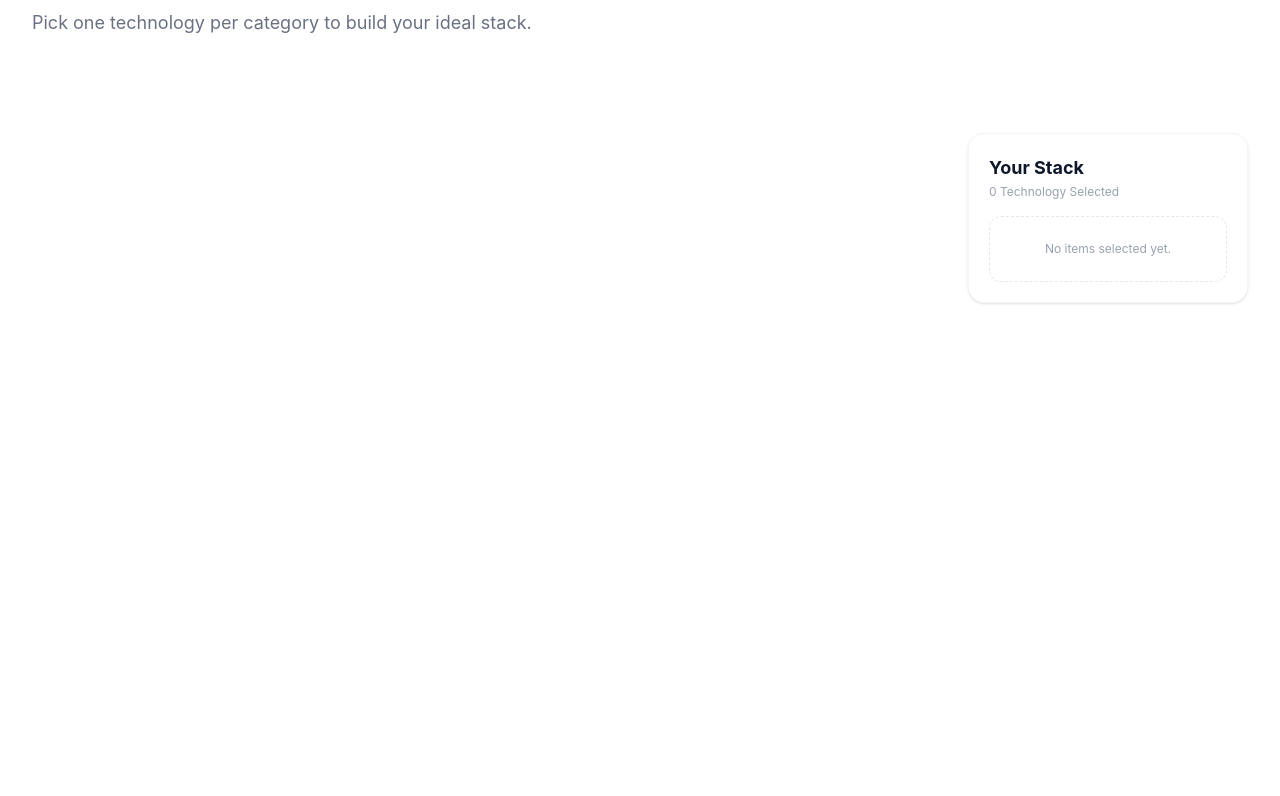
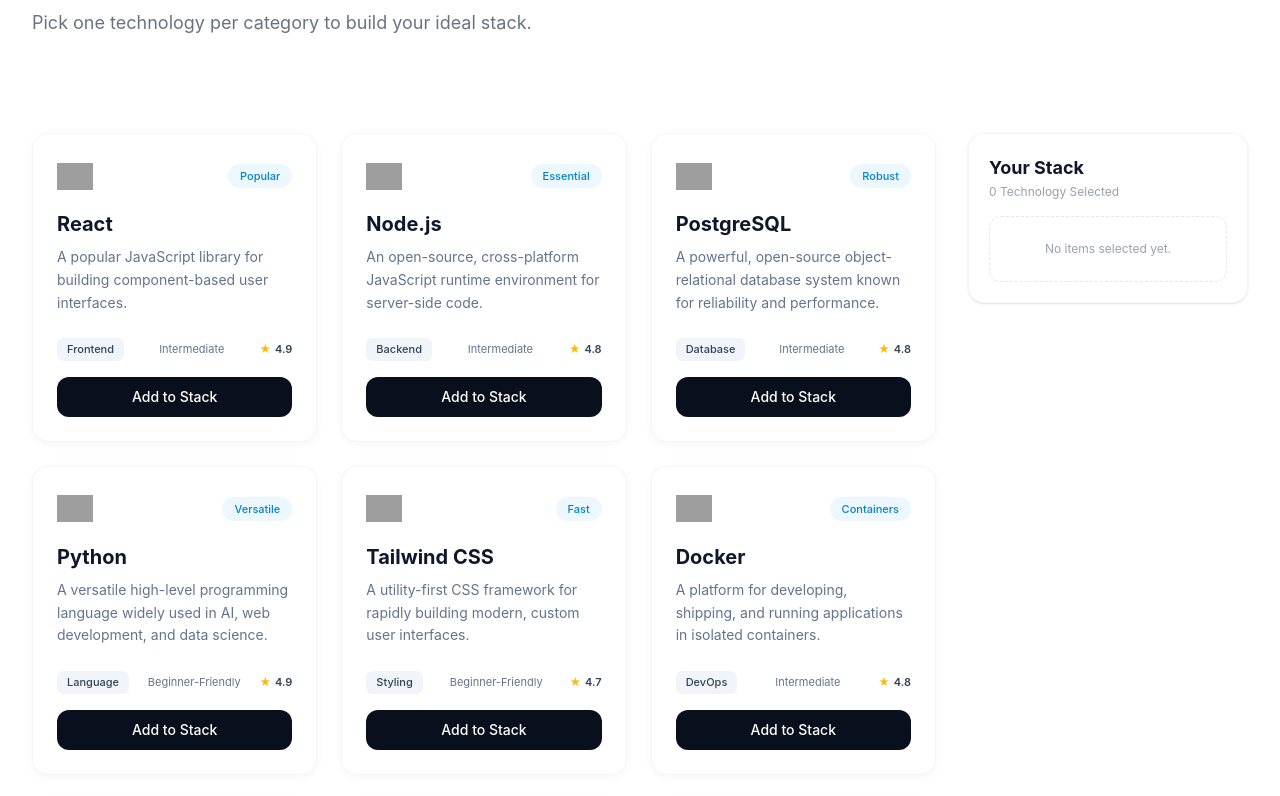
Before and after one commit to jesunalam/my-react-as5, a React (Vite) app: page / in a window 1280 px wide. Shown: the part 804-1600 px from the top of the page. Before the commit the page ends 1131 px from the top, so only its background shows below. Built offline with nearby package versions, Linux system fonts and the light colour scheme; grey boxes are pictures that could not be loaded.

Commit message:
added the receiveData component

```diff
--- a/src/components/lanCard.tsx
+++ b/src/components/lanCard.tsx
@@ -1,10 +1,74 @@
+import { useState, type Dispatch, type SetStateAction } from "react";
+import type { IData } from "../type";
+import { toast } from "react-toastify";
 
+interface LanCardProps {
+  lan: IData;
+  selectLan: IData[];
+  setSelectLan: Dispatch<SetStateAction<IData[]>>;
+}
 
-const LanCard = () => {
+const LanCard = ({ lan, selectLan, setSelectLan }: LanCardProps) => {
+  const { name, category, icon, rating, difficulty, badge, description } = lan;
+;
+  const [clickBtn, setClickBtn] = useState(false);
+  const handleSelectLan = () => {
+    if (!clickBtn) {
+      setClickBtn(true);
+      setSelectLan( [...selectLan, lan]);
+      toast(`${name} added to stack`)
+    }
+  };
+
   return (
-    <div>
+    <>
+      <div className="bg-white border border-gray-100/80 rounded-2xl p-6 flex flex-col justify-between shadow-[0_2px_8px_rgba(0,0,0,0.04)] hover:shadow-md transition-all h-full">
+        <div>
+          <div className="flex items-center justify-between mb-4">
+            <div className="w-9 h-9 flex items-center justify-center">
+              {icon && (
+                <img
+                  src={icon}
+                  alt={name}
+                  className="w-full h-full object-contain"
+                />
+              )}
+            </div>
+            {badge && (
+              <span className="text-[11px] font-medium px-3 py-1 bg-[#E0F2FE]/60 text-[#0284C7] rounded-full">
+                {badge}
+              </span>
+            )}
+          </div>
 
-    </div>
+          <h3 className="text-xl font-bold text-slate-900 mb-2">{name}</h3>
+          <p className="text-slate-500 text-xs sm:text-sm leading-relaxed mb-6 line-clamp-3">
+            {description}
+          </p>
+        </div>
+
+        <div className="space-y-4">
+          <div className="flex items-center justify-between text-xs text-slate-500">
+            <span className="bg-slate-100 text-slate-700 px-2.5 py-1 rounded-md font-medium text-[11px]">
+              {category}
+            </span>
+            <span className="text-[11px] text-slate-500">{difficulty}</span>
+            {rating && (
+              <span className="flex items-center gap-1 font-semibold text-slate-700 text-[11px]">
+                <span className="text-amber-400">★</span> {rating}
+              </span>
+            )}
+          </div>
+
+          <button
+            onClick={handleSelectLan}
+            className={`w-full bg-[#0A0F1D] hover:bg-slate-800 text-white font-medium py-2.5 rounded-xl text-xs sm:text-sm transition-colors cursor-pointer ${clickBtn ? "bg-green-600" : ""}`}
+          >
+            {clickBtn ? "Added" : "Add to Stack"}
+          </button>
+        </div>
+      </div>
+    </>
   );
 };
 
```
